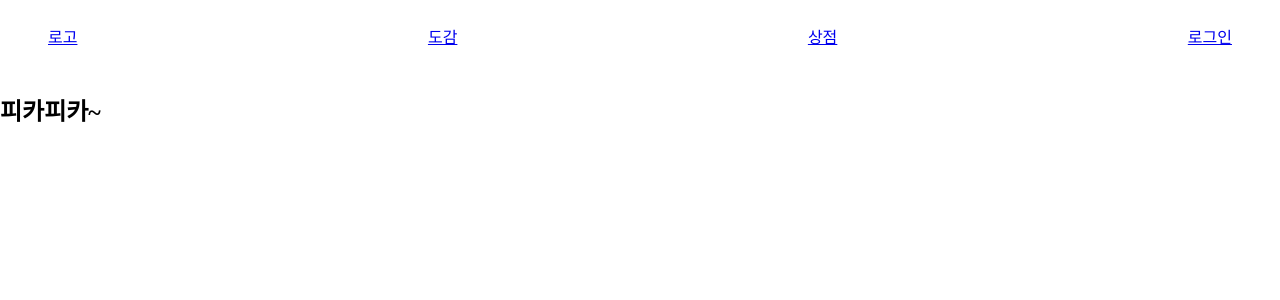
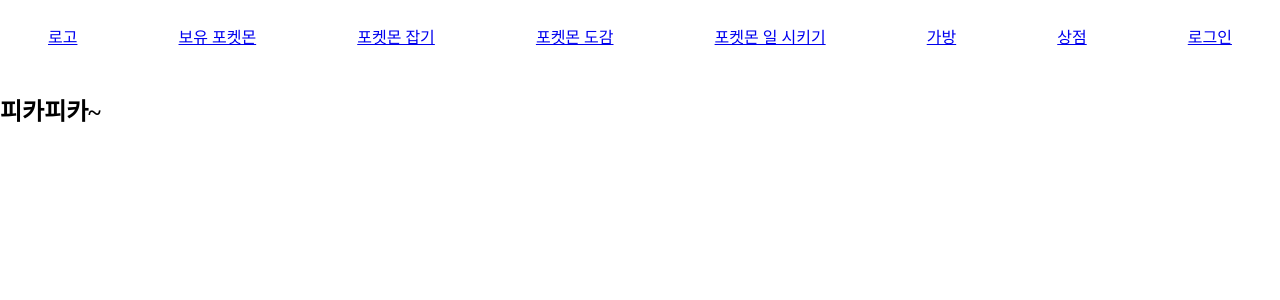
Before and after one commit to kyungeun-j/zzang_pika, a Flask app: page / in a window 1280 px wide. Shown: the top 300 px of the page. Run offline with Flask 2, Linux system fonts and the light colour scheme.

Commit message:
update nav list on base

```diff
--- a/templates/base.html
+++ b/templates/base.html
@@ -12,8 +12,28 @@
             </a>
         </li>
         <li>
+            <a href="/pokemon">
+                보유 포켓몬
+            </a>
+        </li>
+        <li>
+            <a href="/catch">
+                포켓몬 잡기
+            </a>
+        </li>
+        <li>
             <a href="/list">
-                도감
+                포켓몬 도감
+            </a>
+        </li>
+        <li>
+            <a href="/pokeRun">
+                포켓몬 일 시키기
+            </a>
+        </li>
+        <li>
+            <a href="/inventory">
+                가방
             </a>
         </li>
         <li>
```
